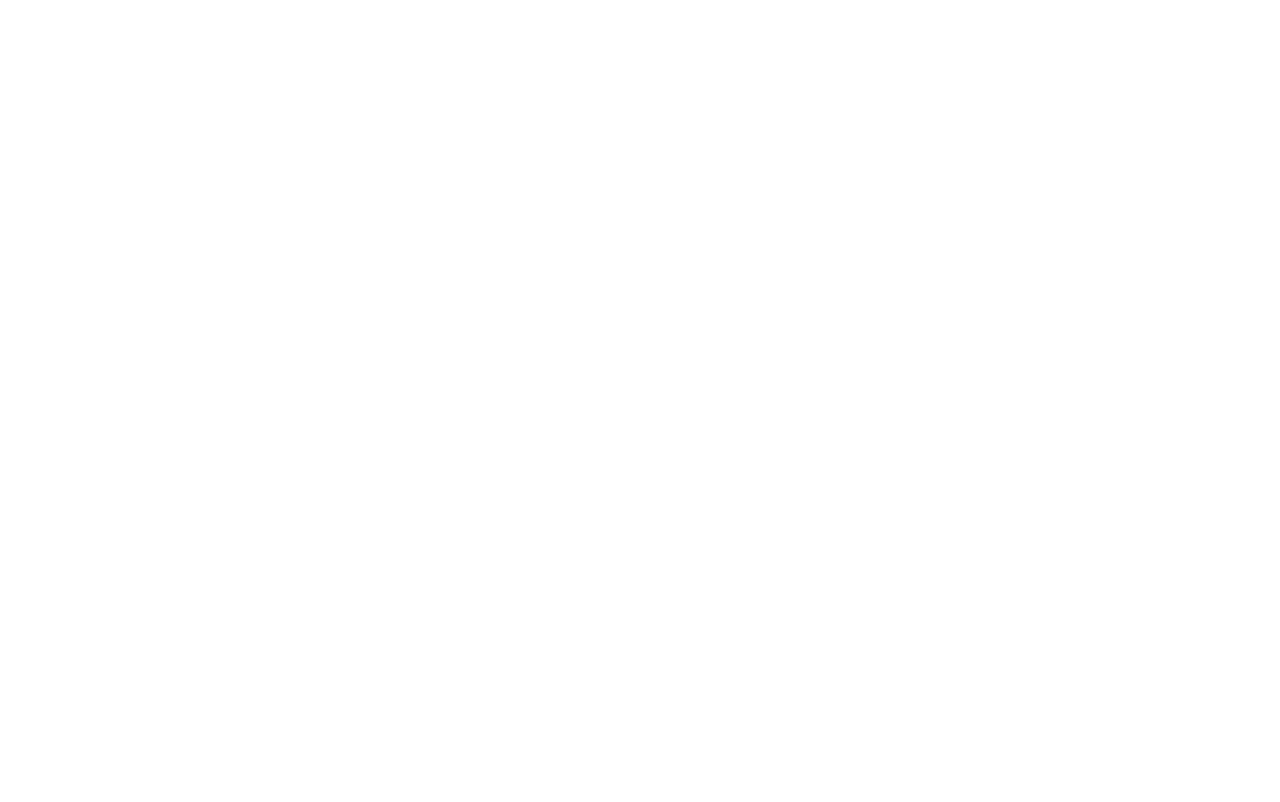
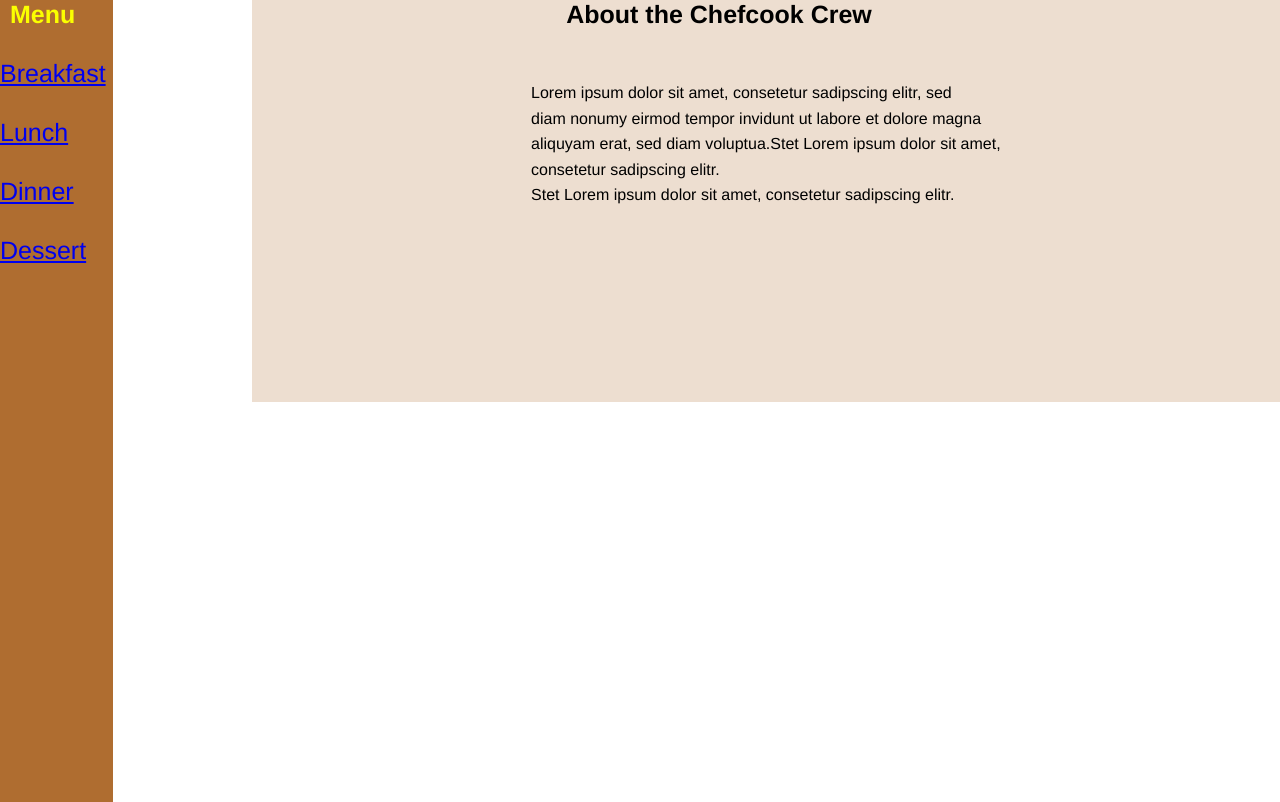
Before and after one commit to JamesAkritidis/Cookbook-project, a plain HTML site: page index.html in a window 1280 px wide. Drawn offline with Linux system fonts and the light colour scheme.

Commit message:
middlesection

```diff
--- a/index.html
+++ b/index.html
@@ -5,9 +5,63 @@
     <meta http-equiv="X-UA-Compatible" content="IE=edge">
     <meta name="viewport" content="width=device-width, initial-scale=1.0">
     <link rel="stylesheet" href="style.css">
+    <link rel="icon" href="src/chef.png">
+    <link href="https://fonts.googleapis.com/css2?family=Lobster&family=Poppins&display=swap" rel="stylesheet">
     <title>Document</title>
 </head>
 <body>
 
+
+    <div class="container-main">
+        <div class="sidebar">
+        <ul>
+        <h4 class="Menu">Menu</h4>
+        <li class="button"><a href="#">Breakfast</a></li>
+        <li class="button"><a href="#">Lunch</a></li>
+        <li class="button"><a href="#">Dinner</a></li>
+        <li class="button"><a href="#">Dessert</a></li>
+        </ul>
+        </div>
+
+    <!-- empty div "dish" / for slidersection below
+        <div class="dish">
+            <img class="simage" src="src/hanxiao-eEChjNHWRuc-unsplash.jpg">
+          <div class="recipepart">
+            <h4 class="recipe">Recipe</h4>
+            <p class="recipetext">Lorem ipsum dolor sit amet, consetetur sadipscing elitr, <br>
+                sed diam nonumy eirmod tempor invidunt ut labore et dolore magna aliquyam <br>
+                erat, sed diam voluptua. At vero eos et <br>accusam et justo duo dolores et ea
+                rebum. Stet Lorem ipsum dolor sit amet, consetetur sadipscing elitr.</p>
+          </div>
+           <div class="ingredientspart">
+            <h4 class="ingredientslunch">Ingredients</h4>
+            <p class="ingredstext">Lorem ipsum dolor sit amet,<br> consetetur sadipscing elitr, sed <br>
+                diam nonumy eirmod tempor invidunt <br>ut labore et dolore magna <br>
+                aliquyam erat, sed diam voluptua.Stet Lorem ipsum <br> dolor sit amet, consetetur sadipscing elitr.</p>
+           </div>
+        </div>
+    </div>
+    -->
+
+        <div class="chefcook">
+             <h4 class="about">About the Chefcook Crew</h4>
+             <p class="crew" > Lorem ipsum dolor sit amet, consetetur sadipscing elitr, sed <br>
+                diam nonumy eirmod tempor invidunt ut labore et dolore magna <br>
+                aliquyam erat, sed diam voluptua.Stet Lorem ipsum dolor sit amet,<br> consetetur sadipscing elitr.
+                <br>Stet Lorem ipsum dolor sit amet, consetetur sadipscing elitr.</p>
+
+        </div>
+
+
+
+
+
+
+
+
+
+
+
+
 </body>
 </html>
--- a/style.css
+++ b/style.css
@@ -0,0 +1,138 @@
+/* global styles */
+* {
+    margin: 0;
+    padding: 0;
+    box-sizing: none;
+
+}
+
+html {
+    font-size: 62.5%;
+}
+
+
+.container-main{
+   display:flex;
+   width: 100%;
+   height: 50vh;
+   border-style: thick solid black;
+}
+
+
+.sidebar{
+display:flex;
+background-color: rgb(175, 109, 48);
+width: 10vw;
+height: 100.3vh;
+}
+
+ ul {
+    display:flex;
+    font-size: 2.5rem;
+    flex-direction: column;
+ }
+
+ .Menu {
+    display:flex;
+    color: rgb(251, 255, 0);
+    font-family: Helvetica, sans-serif;
+    margin-left: 1rem;
+    margin-bottom: 1.5rem;
+
+ }
+
+ .button {
+    display:flex;
+    color:rgba(175, 109, 48, 0.027);
+    font-family: Helvetica, sans-serif;
+    margin-block: 1.5rem;
+
+ }
+
+ /*
+ .dish {
+   display:flex;
+   background-color: rgba(175, 109, 48, 0.226);
+   width: 100%;
+  height: 50.2Svh;
+ }
+
+ .simage{
+   display: flex;
+   width: 30rem;
+   height: 35rem;
+   margin-left: 3rem;
+}
+
+.recipepart{
+display: flex;
+flex-direction: column;
+
+
+}
+.recipe {
+   display: flex;
+ font-size: 2rem;
+   justify-content: space-around;
+   margin-right: 3rem;
+   margin-left: 10rem;
+}
+
+.recipetext{
+display: flex;
+font-size: 1.6rem;
+font-family: Helvetica, sans-serif;
+margin-top: 2.5rem;
+margin-left: 10rem;
+}
+
+.ingredientspart {
+display: flex;
+flex-direction: column;
+}
+
+.ingredientslunch{
+   display: flex;
+   font-size: 2rem;
+   justify-content: space-around;
+   margin-right: 5rem;
+   margin-left: 10rem;
+}
+
+.ingredstext{
+   display: flex;
+   font-size: 1.6rem;
+   font-family: Helvetica, sans-serif;
+   justify-content: center;
+   margin-top: 2.5rem;
+   margin-left: 10rem;
+}
+
+*/
+.chefcook{
+   display:flex;
+   background-color: rgba(175, 109, 48, 0.226);
+   width: 90.9%;
+   height: 50.2vh;
+   margin-left: 13.85rem;
+   flex-direction: column;
+}
+
+
+
+.about{
+display: flex;
+font-size: 2.5rem;
+font-family: Helvetica, sans-serif;
+width: 90.9%;
+height: 10vh;
+justify-content: center;
+}
+
+.crew{
+display: flex;
+font-family: Helvetica, sans-serif;
+font-size: 1.6rem;
+line-height: 1.6;
+justify-content: center;
+}
```
Also changed, not shown: lunch.html (added), src/chef.png (added), src/hanxiao-eEChjNHWRuc-unsplash.jpg (added).
